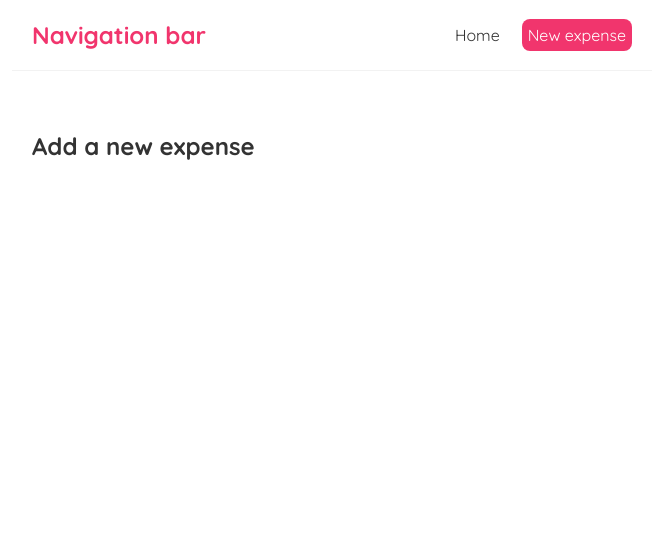
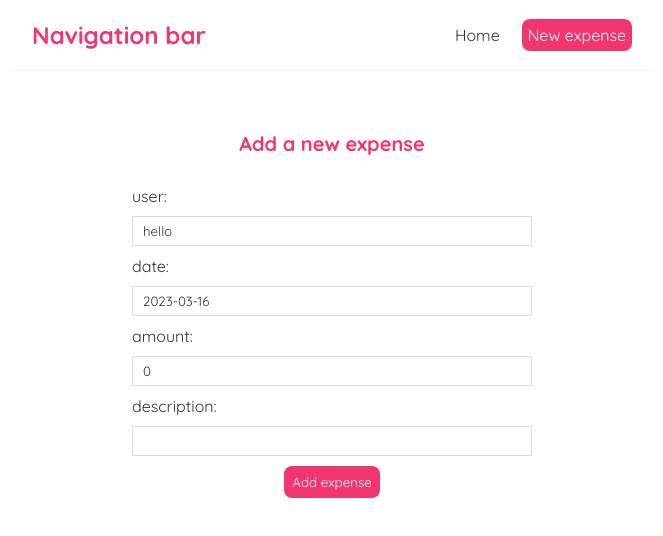
Before and after one commit to delpinof/react-ui, a React (Create React App) app: page /create in a window 1280 px wide. Shown: the top 536 px of the page, without its empty margins (308-971 px from the left). Built offline with nearby package versions, Linux system fonts and the light colour scheme.

Commit message:
add Expense page and css

```diff
--- a/src/App.css
+++ b/src/App.css
@@ -33,3 +33,71 @@
   margin: 40px auto;
   padding: 20px;
 }
+
+/* blog previews / list */
+.blog-preview {
+  padding: 10px 16px;
+  margin: 20px 0;
+  border-bottom: 1px solid #fafafa;
+}
+.blog-preview:hover {
+  box-shadow: 1px 3px 5px rgba(0,0,0,0.1);
+}
+.blog-preview h2 {
+  font-size: 20px;
+  color: #f1356d;
+  margin-bottom: 8px;
+}
+.blog-preview a{
+  text-decoration: none;
+}
+
+/* blog details page */
+.blog-details h2 {
+  font-size: 20px;
+  color: #f1356d;
+  margin-bottom: 10px;
+}
+.blog-details div {
+  margin: 20px 0;
+}
+.blog-details button {
+  background: #f1356d;
+  color: #fff;
+  border: 0;
+  padding: 8px;
+  border-radius: 8px;
+  cursor: pointer;
+}
+
+/* create new blog form */
+.create {
+  max-width: 400px;
+  margin: 0 auto;
+  text-align: center;
+}
+.create label {
+  text-align: left;
+  display: block;
+}
+.create h2 {
+  font-size: 20px;
+  color: #f1356d;
+  margin-bottom: 30px;
+}
+.create input, .create textarea, .create select {
+  width: 100%;
+  padding: 6px 10px;
+  margin: 10px 0;
+  border: 1px solid #ddd;
+  box-sizing: border-box;
+  display: block;
+}
+.create button {
+  background: #f1356d;
+  color: #fff;
+  border: 0;
+  padding: 8px;
+  border-radius: 8px;
+  cursor: pointer;
+}
--- a/src/Create.js
+++ b/src/Create.js
@@ -1,7 +1,43 @@
+import { useState } from "react";
+
 const Create = () => {
+  const [user, setUser] = useState("hello");
+  const [date, setDate] = useState("2023-03-16");
+  const [amount, setAmount] = useState(0.0);
+  const [desc, setDesc] = useState("");
   return (
     <div className="create">
       <h2>Add a new expense</h2>
+      <form>
+        <label>user:</label>
+        <input
+          type="text"
+          required
+          value={user}
+          onChange={(e) => setUser(e.target.value)}
+        ></input>
+        <label>date:</label>
+        <input
+          type="text"
+          required
+          value={date}
+          onChange={(e) => setDate(e.target.value)}
+        ></input>
+        <label>amount:</label>
+        <input
+          type="text"
+          required
+          value={amount}
+          onChange={(e) => setAmount(e.target.value)}
+        ></input>
+        <label>description:</label>
+        <input
+          type="text"
+          value={desc}
+          onChange={(e) => setDesc(e.target.value)}
+        ></input>
+        <button>Add expense</button>
+      </form>
     </div>
   );
 };
```
